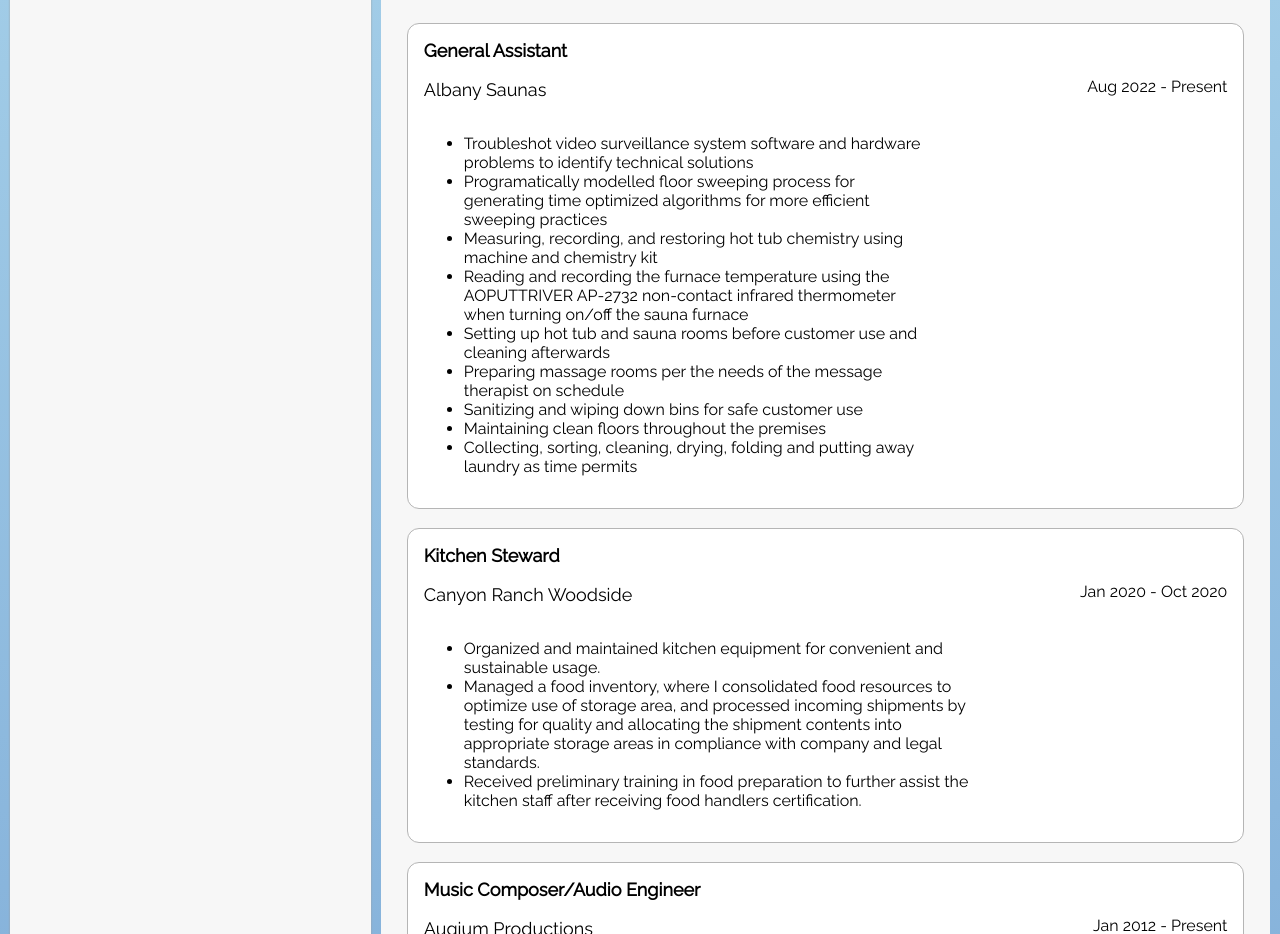
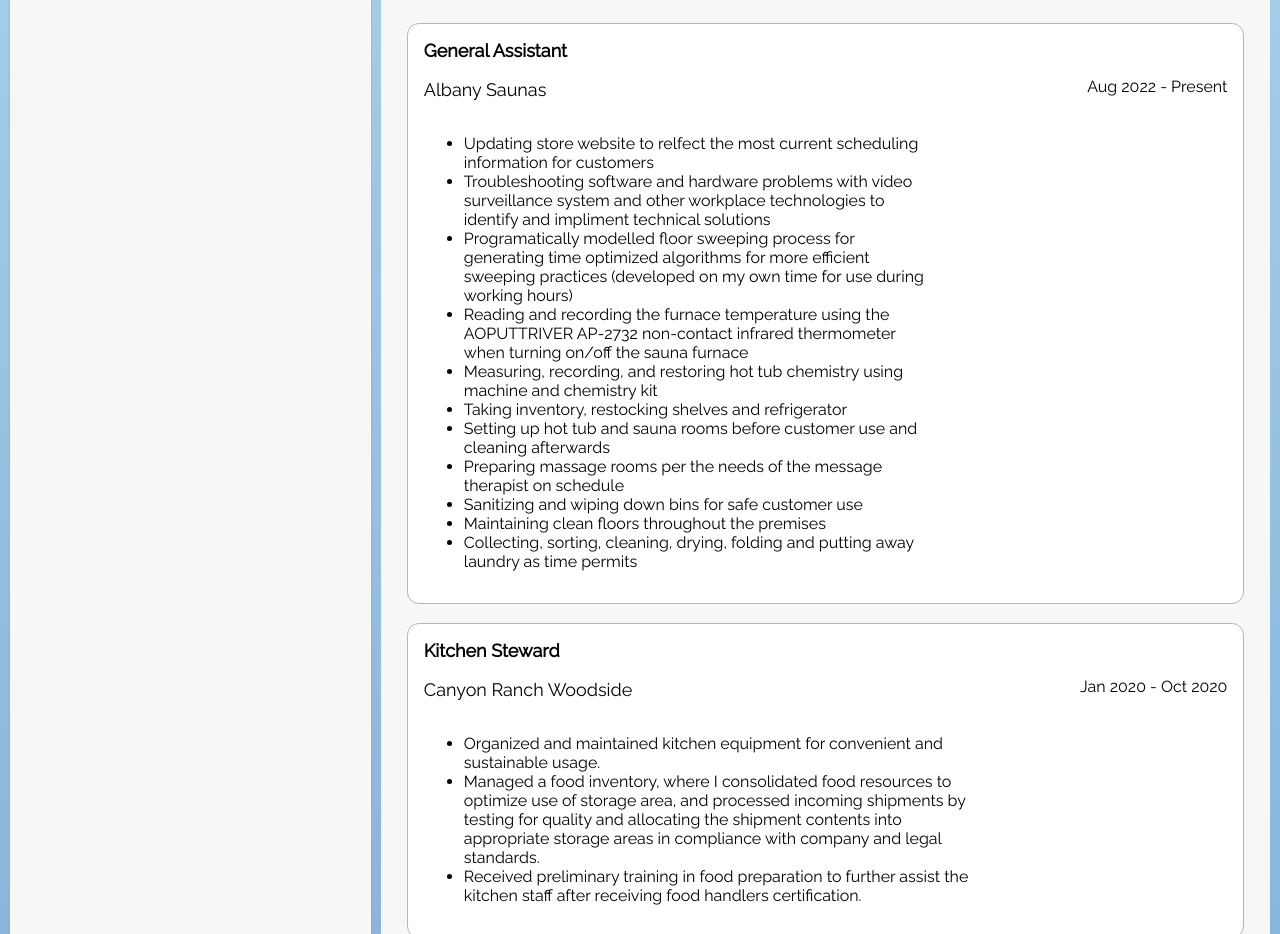
Before and after one commit to bthol/Portfolio-Frontend, a React (Create React App) app: page / in a window 1280 px wide. Shown: the part 1300-2234 px from the top of the page. Built offline with nearby package versions, Linux system fonts and the light colour scheme; the HTML template or start-up script is replaced by a standard one.

Commit message:
work xp update

```diff
--- a/src/PropsModule/ContentProps.js
+++ b/src/PropsModule/ContentProps.js
@@ -163,10 +163,12 @@
         workPeriod: "Aug 2022 - Present",
         list: <div className="exp-list">
           <ul>
-            <li tabIndex={0}>Troubleshot video surveillance system software and hardware problems to identify technical solutions</li>
-            <li tabIndex={0}>Programatically modelled floor sweeping process for generating time optimized algorithms for more efficient sweeping practices</li>
+            <li tabIndex={0}>Updating store website to relfect the most current scheduling information for customers</li>
+            <li tabIndex={0}>Troubleshooting software and hardware problems with video surveillance system and other workplace technologies to identify and impliment technical solutions</li>
+            <li tabIndex={0}>Programatically modelled floor sweeping process for generating time optimized algorithms for more efficient sweeping practices (developed on my own time for use during working hours)</li>
+            <li tabIndex={0}>Reading and recording the furnace temperature using the AOPUTTRIVER AP-2732 non-contact infrared thermometer when turning on/off the sauna furnace</li>
             <li tabIndex={0}>Measuring, recording, and restoring hot tub chemistry using machine and chemistry kit</li>
-            <li tabIndex={0}>Reading and recording the furnace temperature using the AOPUTTRIVER AP-2732 non-contact infrared thermometer when turning on/off the sauna furnace</li>
+            <li tabIndex={0}>Taking inventory, restocking shelves and refrigerator</li>
             <li tabIndex={0}>Setting up hot tub and sauna rooms before customer use and cleaning afterwards</li>
             <li tabIndex={0}>Preparing massage rooms per the needs of the message therapist on schedule</li>
             <li tabIndex={0}>Sanitizing and wiping down bins for safe customer use</li>
```
